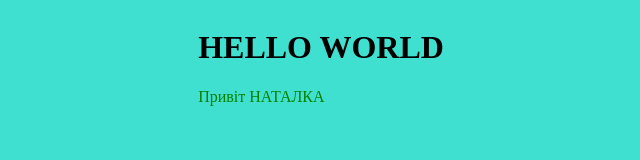
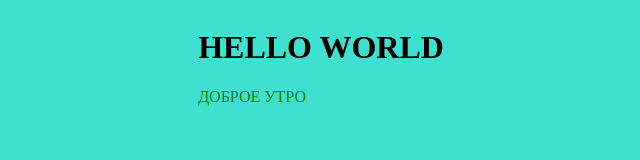
Before and after one commit to VladovR/vladovr.github.io, a plain HTML site: page index.html in a window 1280 px wide. Shown: the full height of the page, 319-959 px from the left. Drawn offline with Linux system fonts and the light colour scheme.

Commit message:
Update index.html

```diff
--- a/index.html
+++ b/index.html
@@ -9,7 +9,7 @@
 <body>
 <div class="container">
 <b><h1>HELLO WORLD</h1></b>
-  <div id="id">Привіт НАТАЛКА</div>
+  <div id="id">ДОБРОЕ УТРО</div>
   </div>
 </body>
 </html>
```
